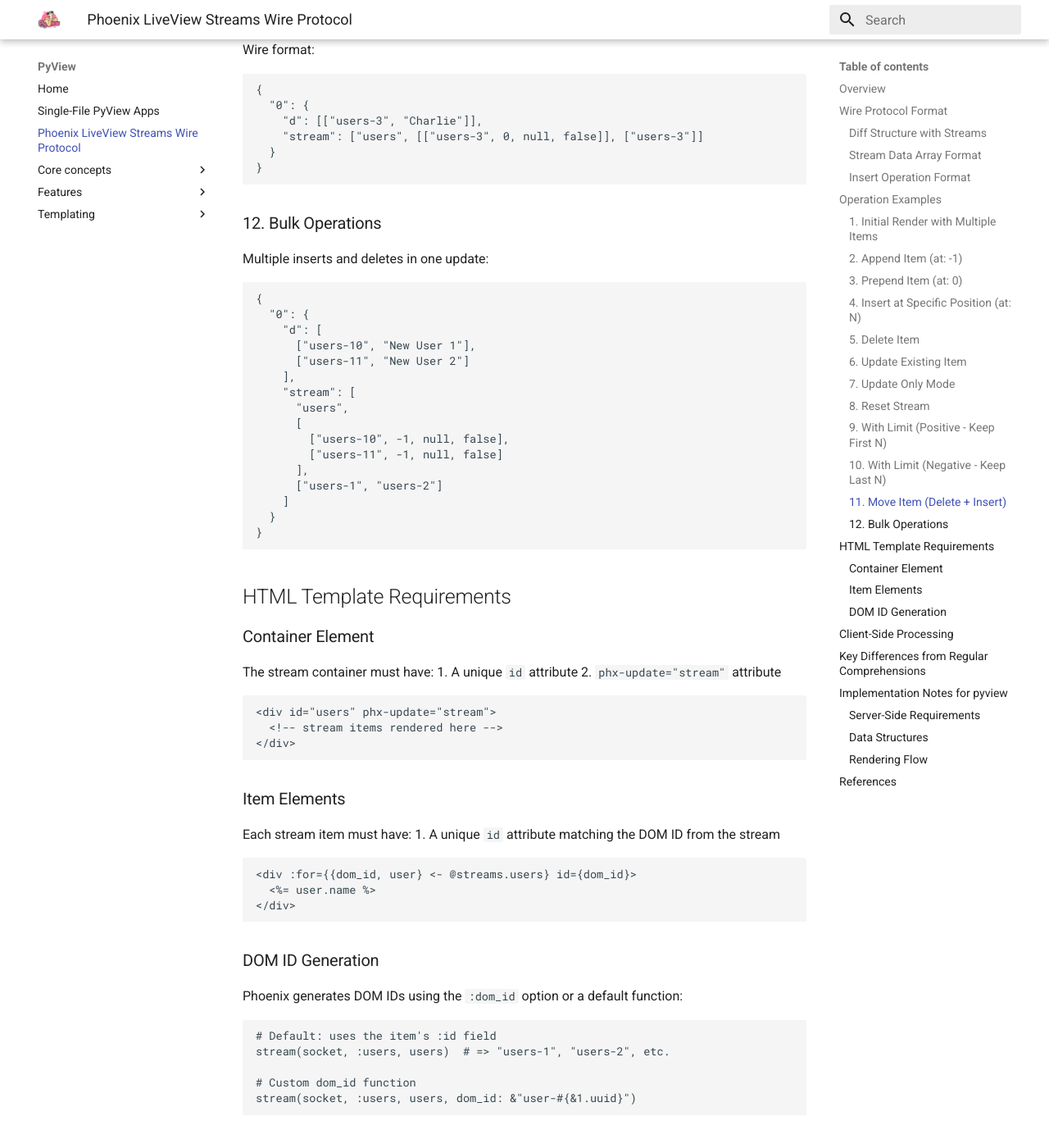
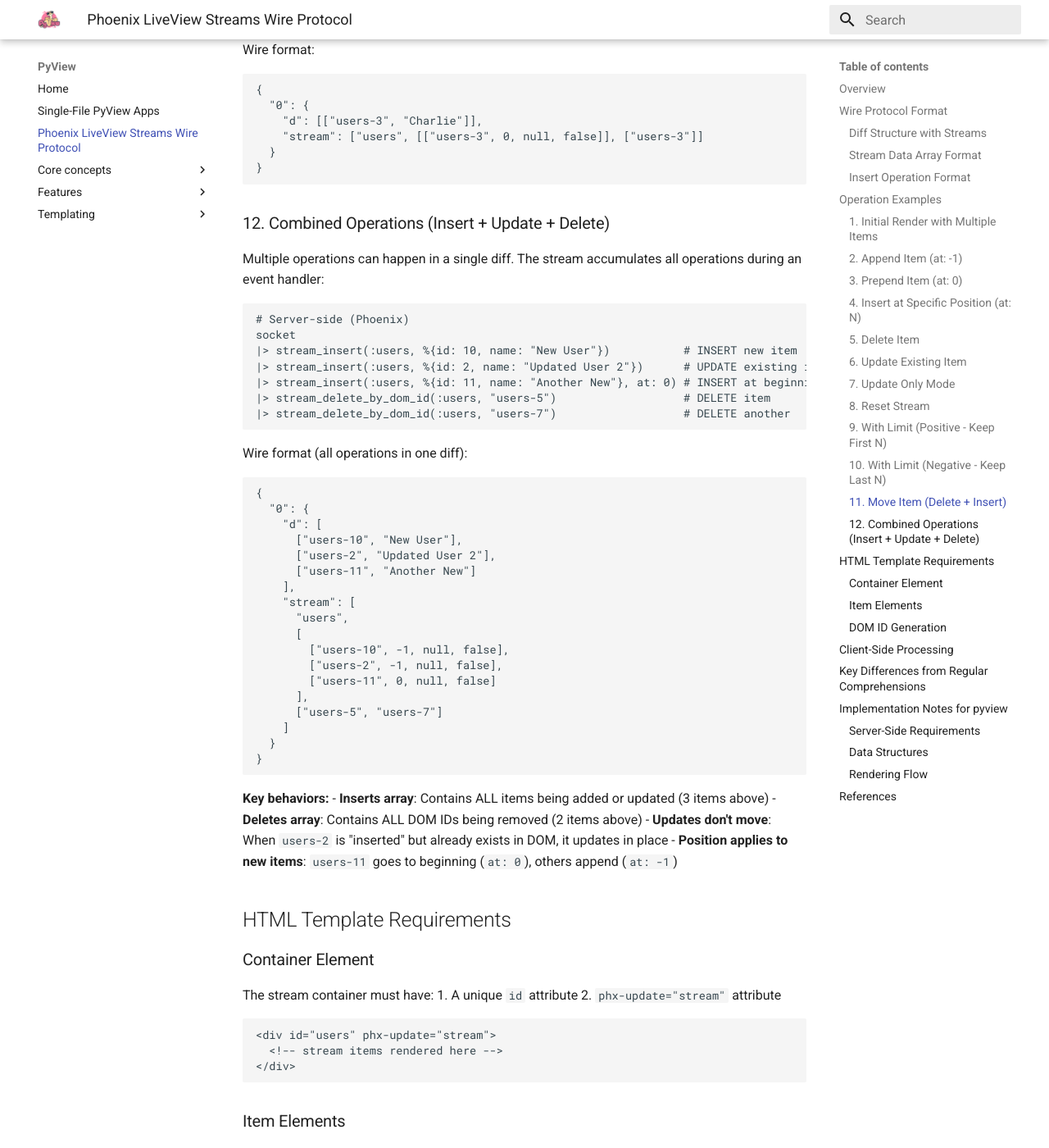
Before and after one commit to ogrodnek/pyview, an MkDocs documentation site: the page built from docs/streams-wire-protocol.md, in a window 1280 px wide and 1400 px high, scrolled down 6427 px. Shown: the whole window at 82% size. Built offline with MkDocs 1.6.1 and Material for MkDocs 9.7.7, drawn with Linux system fonts in a browser that asks for light colours.

Commit message:
Expand combined operations documentation for streams

````diff
--- a/docs/streams-wire-protocol.md
+++ b/docs/streams-wire-protocol.md
@@ -301,28 +301,47 @@ Wire format:
 }
 ```
 
-### 12. Bulk Operations
+### 12. Combined Operations (Insert + Update + Delete)
 
-Multiple inserts and deletes in one update:
+Multiple operations can happen in a single diff. The stream accumulates all operations during an event handler:
 
+```elixir
+# Server-side (Phoenix)
+socket
+|> stream_insert(:users, %{id: 10, name: "New User"})           # INSERT new item
+|> stream_insert(:users, %{id: 2, name: "Updated User 2"})      # UPDATE existing item
+|> stream_insert(:users, %{id: 11, name: "Another New"}, at: 0) # INSERT at beginning
+|> stream_delete_by_dom_id(:users, "users-5")                   # DELETE item
+|> stream_delete_by_dom_id(:users, "users-7")                   # DELETE another
+```
+
+Wire format (all operations in one diff):
 ```json
 {
   "0": {
     "d": [
-      ["users-10", "New User 1"],
-      ["users-11", "New User 2"]
+      ["users-10", "New User"],
+      ["users-2", "Updated User 2"],
+      ["users-11", "Another New"]
     ],
     "stream": [
       "users",
       [
         ["users-10", -1, null, false],
-        ["users-11", -1, null, false]
+        ["users-2", -1, null, false],
+        ["users-11", 0, null, false]
       ],
-      ["users-1", "users-2"]
+      ["users-5", "users-7"]
     ]
   }
 }
 ```
+
+**Key behaviors:**
+- **Inserts array**: Contains ALL items being added or updated (3 items above)
+- **Deletes array**: Contains ALL DOM IDs being removed (2 items above)
+- **Updates don't move**: When `users-2` is "inserted" but already exists in DOM, it updates in place
+- **Position applies to new items**: `users-11` goes to beginning (`at: 0`), others append (`at: -1`)
 
 ## HTML Template Requirements
 
````
